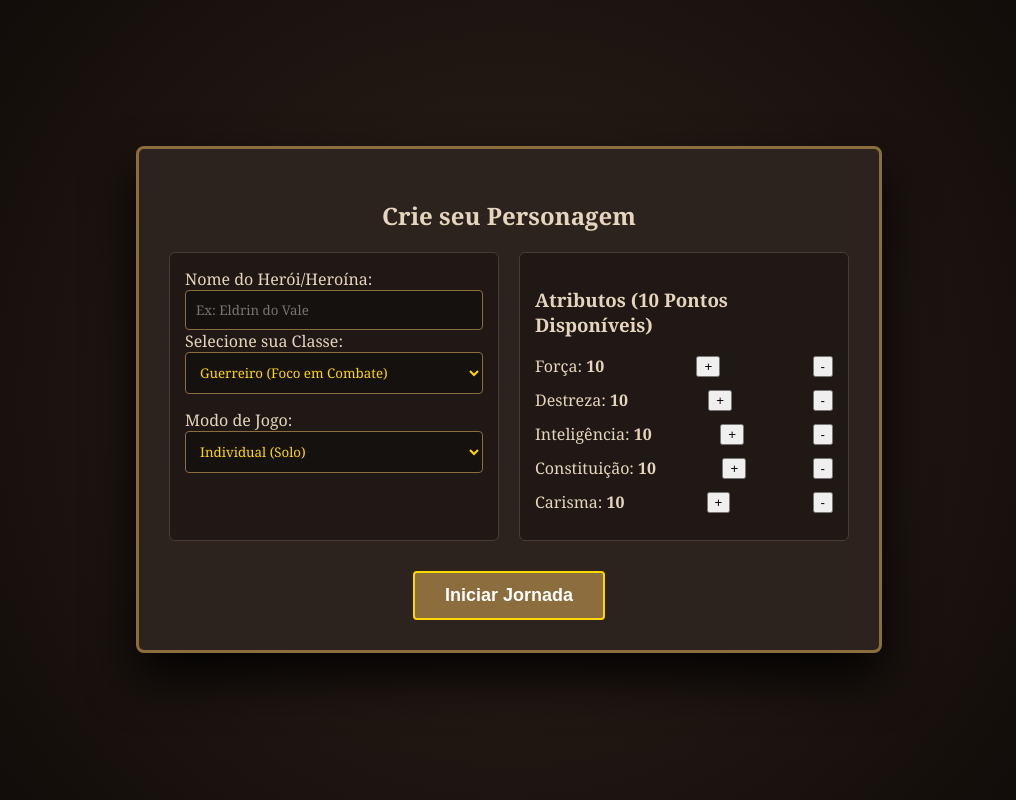
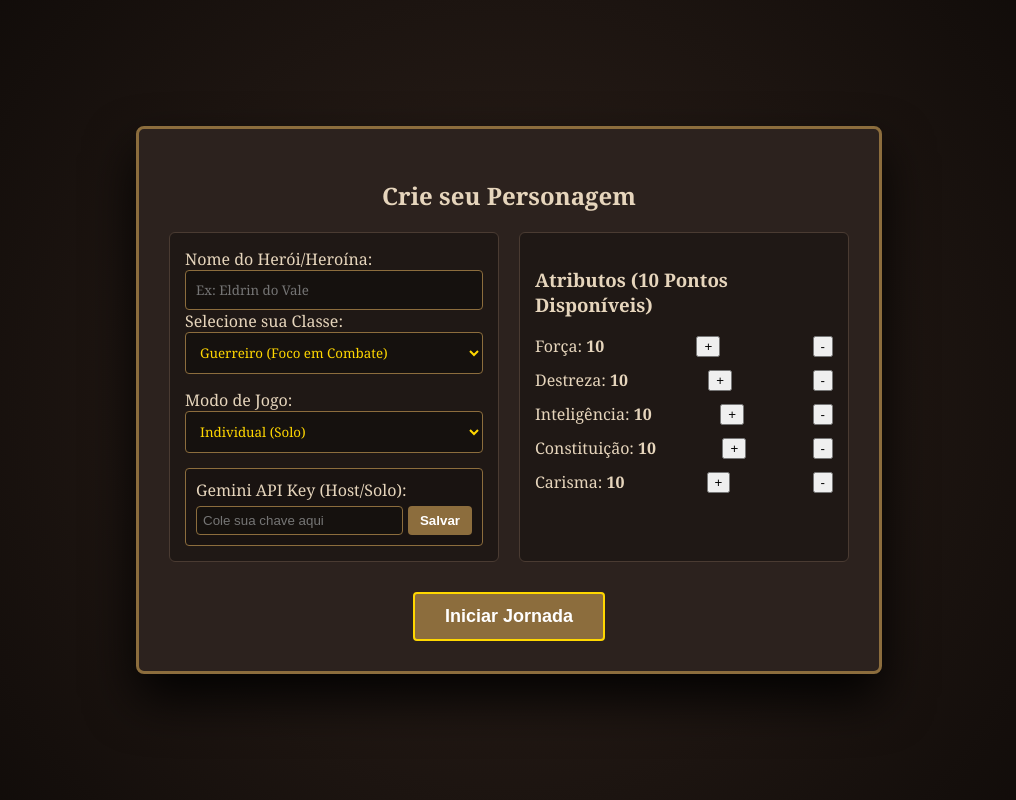
Before and after one commit to Mcronox/ia-rpg, a plain HTML site: page index.html in a window 1280 px wide. Shown: the whole page, without its empty margins (131-1147 px from the left). Drawn offline with Linux system fonts and the light colour scheme.

Commit message:
index.html

```diff
--- a/index.html
+++ b/index.html
@@ -5,15 +5,9 @@
     <meta name="viewport" content="width=device-width, initial-scale=1.0">
     <title>Mestre RPG - IA</title>
     <link rel="stylesheet" href="style.css">
-    <!-- Biblioteca PeerJS para comunicação Multiplayer (WebRTC) -->
     <script src="https://unpkg.com/peerjs@1.5.2/dist/peerjs.min.js"></script>
 </head>
 <body>
-      <div id="api-setup">
-    <label for="api-key-input">Sua Gemini API Key:</label>
-    <input type="password" id="api-key-input" placeholder="Cole sua chave aqui">
-    <button onclick="salvarChaveAPI()">Salvar Chave</button>
-      </div>
     <div id="intro-screen" class="intro-overlay">
         <div class="board-container" id="rpg-board">
             <h2>Crie seu Personagem</h2>
@@ -46,7 +40,6 @@
                         </select>
                     </div>
 
-                    <!-- Configuração do Modo de Jogo -->
                     <div class="ficha-grupo" style="margin-top: 15px;">
                         <label for="game-mode">Modo de Jogo:</label>
                         <select id="game-mode" onchange="alternarModoJogo()">
@@ -55,7 +48,14 @@
                         </select>
                     </div>
 
-                    <!-- Painel da Sala Multiplayer -->
+                    <div id="api-setup-container" class="ficha-grupo" style="margin-top: 15px; background: rgba(0,0,0,0.2); padding: 10px; border-radius: 4px; border: 1px solid #8c6d3d;">
+                        <label for="api-key-input">Gemini API Key (Host/Solo):</label>
+                        <div style="display: flex; gap: 5px; margin-top: 5px;">
+                            <input type="password" id="api-key-input" placeholder="Cole sua chave aqui" style="flex: 1; padding: 6px; background: #15110e; border: 1px solid #8c6d3d; color: #ffd700; border-radius: 4px;">
+                            <button onclick="salvarChaveAPI()" style="background: #8c6d3d; color: #fff; border: none; padding: 6px 12px; border-radius: 4px; cursor: pointer; font-weight: bold;">Salvar</button>
+                        </div>
+                    </div>
+
                     <div id="multiplayer-panel" class="hidden" style="margin-top: 15px; border-top: 1px dashed #8c6d3d; padding-top: 10px;">
                         <h3 style="margin: 5px 0 10px 0; font-size: 16px;">Sala Multiplayer</h3>
                         <button onclick="criarSala()" style="background: #2d6a4f; color: #fff; border: none; padding: 6px 12px; border-radius: 4px; cursor: pointer; font-family: inherit; font-weight: bold;">Criar Sala (Host)</button>
@@ -119,7 +119,6 @@
             <div class="left-pane">
                 <section id="aventura" class="tab-content active-content">
 
-                    <!-- Indicador de Turno -->
                     <div id="turn-indicator" style="background: #1f1815; border: 1px solid #8c6d3d; padding: 8px; margin-bottom: 10px; border-radius: 4px; text-align: center; font-weight: bold; color: #ffd700;">
                         Turno Atual: Aguardando início...
                     </div>
@@ -164,7 +163,6 @@
                         <p><strong>Classe:</strong> <span id="view-classe">-</span></p>
                         <p><strong>Nível:</strong> <span id="view-nivel">1</span> (<span id="level-points">0</span> pontos de atributo pendentes)</p>
 
-                        <!-- Progresso de XP -->
                         <div style="margin: 15px 0;">
                             <p style="margin: 0 0 5px 0;"><strong>XP:</strong> <span id="view-xp">0</span> / <span id="view-xp-max">100</span></p>
                             <div style="width: 100%; background: #1f1815; height: 16px; border-radius: 8px; border: 1px solid #8c6d3d; overflow: hidden;">
```
